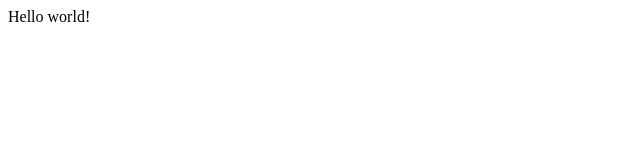
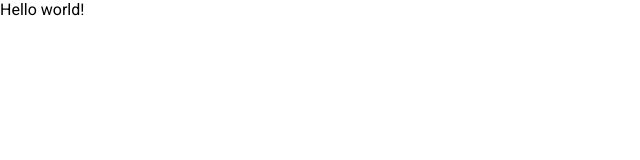
Before and after one commit to luca1098/demo-blog, a Gatsby site: page / in a window 1280 px wide. Shown: the whole page, without its empty margins (0-640 px from the left). Built offline with nearby package versions, Linux system fonts and the light colour scheme; Gatsby itself is replaced by a stand-in of ours.

Commit message:
aggiunta del globalStyle

```diff
--- a/gatsby-browser.js
+++ b/gatsby-browser.js
@@ -1,9 +1,25 @@
 import React from 'react';
- import { ThemeProvider } from 'styled-components'
+ import { createGlobalStyle ,ThemeProvider } from 'styled-components'
 import Theme from './src/themes/theme'
+const GlobalStyle = createGlobalStyle`
+    *{
+        box-sizing:border-box;
+        padding:0;
+        margin:0;
+    }
 
+    body{
+        font-family:${props => props.theme.fonts.body};
+        color:${props => props.theme.color.testo};
+    }
+    h1,h2,h3,h4,h5,h6{
+        font-family:${props => props.theme.fonts.title};
+        color:${props => props.theme.color.title};
+    }
+`
 export const wrapRootElement = ({element}) => (
     <ThemeProvider theme={Theme}>
+        <GlobalStyle />
         {element}
     </ThemeProvider>
 )
--- a/gatsby-ssr.js
+++ b/gatsby-ssr.js
@@ -1,9 +1,25 @@
 import React from 'react';
- import { ThemeProvider } from 'styled-components'
+ import { createGlobalStyle ,ThemeProvider } from 'styled-components'
 import Theme from './src/themes/theme'
+const GlobalStyle = createGlobalStyle`
+    *{
+        box-sizing:border-box;
+        padding:0;
+        margin:0;
+    }
 
+    body{
+        font-family:${props => props.theme.fonts.body};
+        color:${props => props.theme.color.testo};
+    }
+    h1,h2,h3,h4,h5,h6{
+        font-family:${props => props.theme.fonts.title};
+        color:${props => props.theme.color.title};
+    }
+`
 export const wrapRootElement = ({element}) => (
     <ThemeProvider theme={Theme}>
+        <GlobalStyle />
         {element}
     </ThemeProvider>
 )
--- a/src/themes/theme.js
+++ b/src/themes/theme.js
@@ -6,6 +6,7 @@ export default {
     color :{
         primary: "#2680EB",
         title: "#1c1c1",
+        testo:"41434A",
 
     }
 }
```
